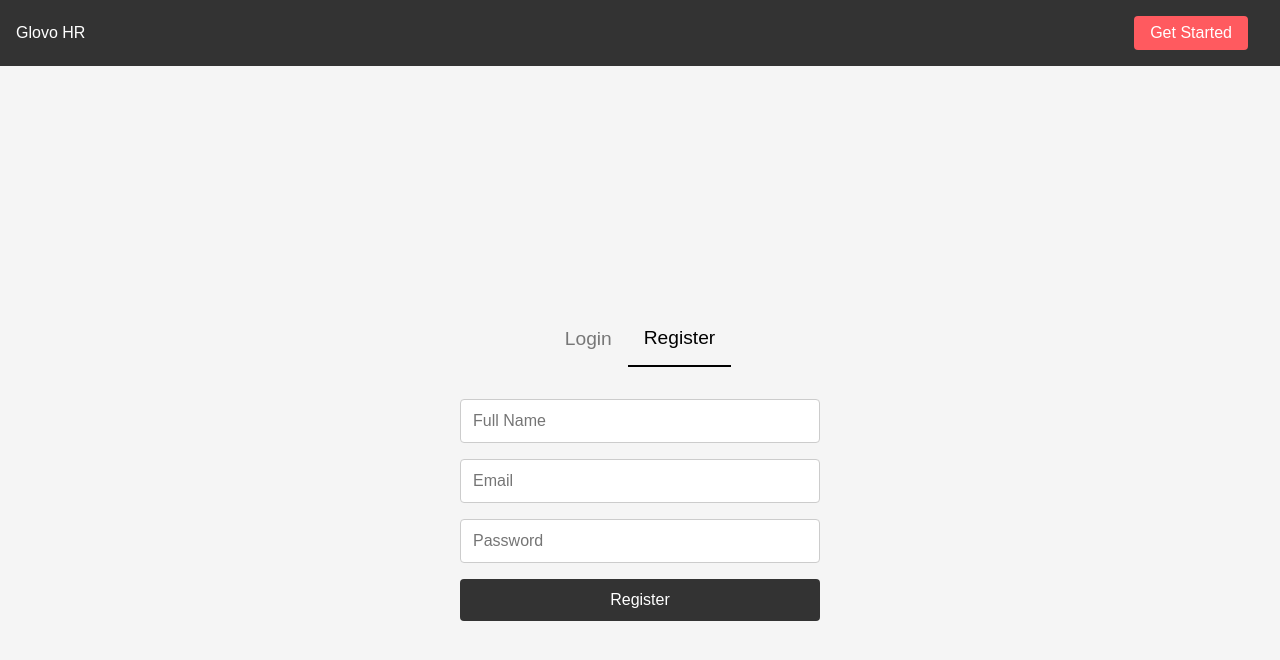
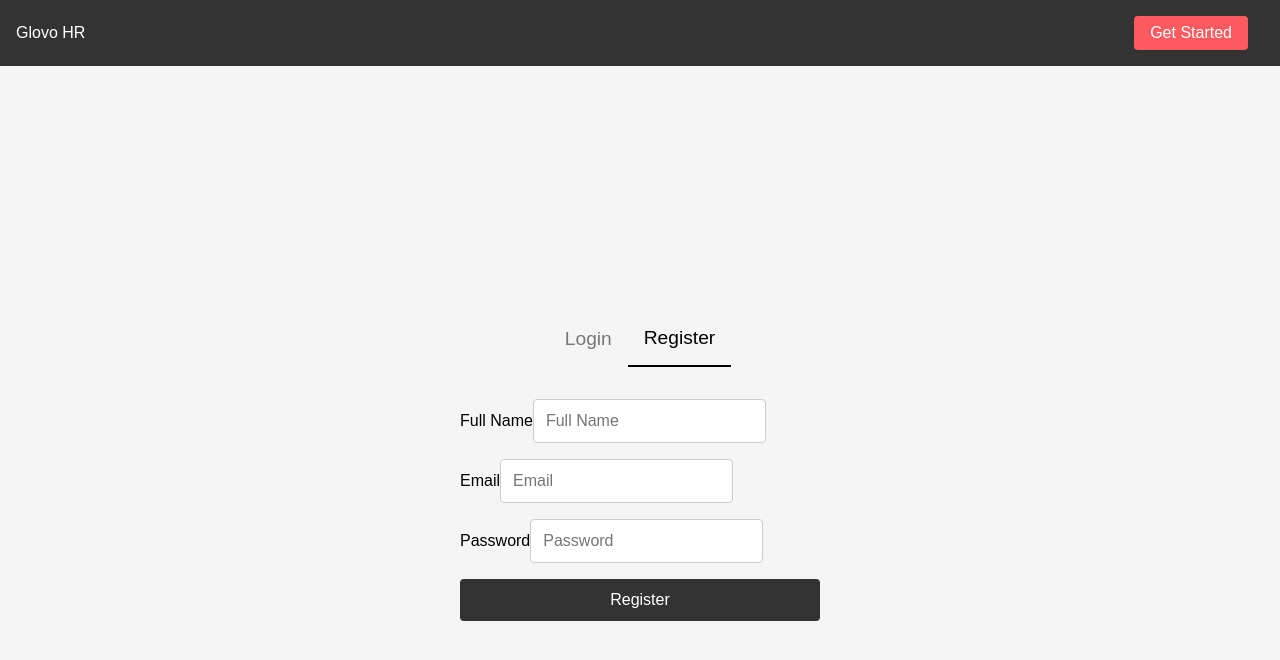
Before and after one commit to tinulica/frontend1, a React (Create React App) app: page /auth in a window 1280 px wide. Both pictures are taken after a click on the tab "Register". Shown: the top 660 px of the page. Built offline with nearby package versions, Linux system fonts and the light colour scheme.

Commit message:
Update AuthScreen.jsx

```diff
--- a/src/components/AuthScreen.jsx
+++ b/src/components/AuthScreen.jsx
@@ -1,3 +1,4 @@
+// src/components/AuthScreen.jsx
 import React, { useState } from 'react';
 import { login as apiLogin, register as apiRegister } from '../services/api';
 import { useNavigate } from 'react-router-dom';
@@ -34,46 +35,68 @@ export default function AuthScreen() {
 
   return (
     <div className="auth-container">
-      <div className="auth-image"></div>
+      <div className="auth-image" aria-hidden="true"></div>
       <div className="auth-form-container">
-        <div className="auth-tabs">
+        <div className="auth-tabs" role="tablist">
           <button
+            role="tab"
+            id="tab-login"
+            aria-selected={mode === 'login'}
             className={mode === 'login' ? 'active' : ''}
             onClick={() => setMode('login')}
           >
             Login
           </button>
           <button
+            role="tab"
+            id="tab-register"
+            aria-selected={mode === 'register'}
             className={mode === 'register' ? 'active' : ''}
             onClick={() => setMode('register')}
           >
             Register
           </button>
         </div>
-        <form onSubmit={handleSubmit}>
+        <form onSubmit={handleSubmit} aria-labelledby={mode === 'login' ? 'tab-login' : 'tab-register'}>
           {mode === 'register' && (
+            <div className="form-group">
+              <label htmlFor="fullName">Full Name</label>
               <input
+                type="text"
+                id="fullName"
+                name="fullName"
                 placeholder="Full Name"
                 value={fullName}
                 onChange={e => setFullName(e.target.value)}
                 required
               />
+            </div>
           )}
+          <div className="form-group">
+            <label htmlFor="email">Email</label>
             <input
               type="email"
+              id="email"
+              name="email"
               placeholder="Email"
               value={email}
               onChange={e => setEmail(e.target.value)}
               required
             />
+          </div>
+          <div className="form-group">
+            <label htmlFor="password">Password</label>
             <input
               type="password"
+              id="password"
+              name="password"
               placeholder="Password"
               value={password}
               onChange={e => setPassword(e.target.value)}
               required
             />
-          {error && <div className="error">{error}</div>}
+          </div>
+          {error && <div className="error" role="alert">{error}</div>}
           <button type="submit" className="submit-button">
             {mode === 'login' ? 'Login' : 'Register'}
           </button>
```
Lines whose indentation alone changed are shown as unchanged.
